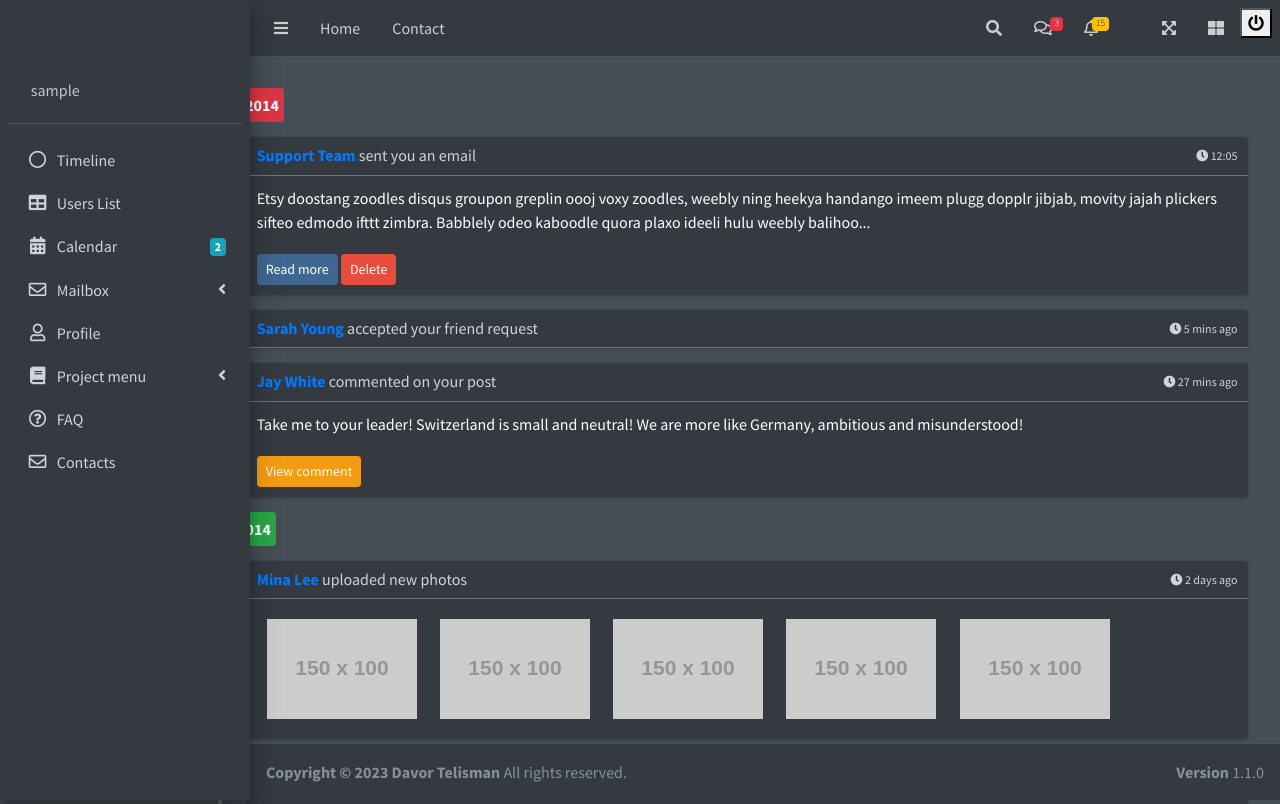
After one commit to Telisman/Podcast_Streaming_Platform, a Django app: page /blog/timeline/ in a window 1280 px wide. The commit adds this page. Shown: the top 804 px of the page. Run offline with Django 4.2, Linux system fonts and the light colour scheme; the visitor is signed in with stand-in values (Sample User, id 1); grey boxes labelled with a size stand in for pictures from a placeholder-image service; parts of the project's set-up code (start-up, migrations or seed data) failed here and were passed over; some libraries are stand-ins or nearby versions; grey boxes are pictures that could not be loaded.

```diff
--- a/podcast_blog/urls.py
+++ b/podcast_blog/urls.py
@@ -1,7 +1,6 @@
 from django.urls import re_path,path
-
+from .views import blog_timeline
 
 urlpatterns = [
-
-
+    path("timeline/",blog_timeline,name='timeline')
 ]
--- a/podcast_blog/views.py
+++ b/podcast_blog/views.py
@@ -1,3 +1,11 @@
 from django.shortcuts import render
+from .models import Podcast_Blog,BlogComment
+from datetime import datetime, timedelta,date
 
-# Create your views here.
+
+
+def blog_timeline(request):
+    one_year_ago = date.today() - timedelta(days=365)
+    blog_posts = Podcast_Blog.objects.filter(blog_user=request.user, time_of_blog__gte=one_year_ago).order_by(
+        '-time_of_blog')
+    return render(request, "pages/blog/blog_timeline.html", {})
--- a/podcast_user/views.py
+++ b/podcast_user/views.py
@@ -6,10 +6,8 @@ from datetime import datetime, timedelta,date
 from django.contrib.auth.decorators import login_required
 from podcast_blog.models import Podcast_Blog,BlogComment
 from django.contrib import messages
-from django.views.generic import ListView
-from django_filters import rest_framework as filters,DateFromToRangeFilter
+from django_filters import rest_framework as filters
 from django import forms
-from django.forms import DateInput
 from django.forms.widgets import DateInput, MultiWidget
 
 
--- a/templates/navbar_footer_menu.html
+++ b/templates/navbar_footer_menu.html
@@ -207,7 +207,7 @@
 
              <!-- Timeline elements  -->
             <li class="nav-item">
-              <a href="pages/UI/timeline.html" class="nav-link">
+              <a href="{% url 'timeline' %}" class="nav-link">
                 <i class="far fa-circle nav-icon"></i>
                 <p>Timeline</p>
               </a>
--- /dev/null
+++ b/templates/pages/blog/blog_timeline.html
@@ -0,0 +1,122 @@
+{% extends 'navbar_footer_menu.html' %}
+{% load static %}
+{% block content %}
+{% if user.is_authenticated %}
+
+    <section class="content" style="margin-left: 14%; margin-top: 5%;">
+      <div class="container-fluid">
+
+        <!-- Timelime example  -->
+        <div class="row">
+          <div class="col-md-12">
+            <!-- The time line -->
+            <div class="timeline">
+              <!-- timeline time label -->
+              <div class="time-label">
+                <span class="bg-red">10 Feb. 2014</span>
+              </div>
+              <!-- /.timeline-label -->
+              <!-- timeline item -->
+              <div>
+                <i class="fas fa-envelope bg-blue"></i>
+                <div class="timeline-item">
+                  <span class="time"><i class="fas fa-clock"></i> 12:05</span>
+                  <h3 class="timeline-header"><a href="#">Support Team</a> sent you an email</h3>
+
+                  <div class="timeline-body">
+                    Etsy doostang zoodles disqus groupon greplin oooj voxy zoodles,
+                    weebly ning heekya handango imeem plugg dopplr jibjab, movity
+                    jajah plickers sifteo edmodo ifttt zimbra. Babblely odeo kaboodle
+                    quora plaxo ideeli hulu weebly balihoo...
+                  </div>
+                  <div class="timeline-footer">
+                    <a class="btn btn-primary btn-sm">Read more</a>
+                    <a class="btn btn-danger btn-sm">Delete</a>
+                  </div>
+                </div>
+              </div>
+              <!-- END timeline item -->
+              <!-- timeline item -->
+              <div>
+                <i class="fas fa-user bg-green"></i>
+                <div class="timeline-item">
+                  <span class="time"><i class="fas fa-clock"></i> 5 mins ago</span>
+                  <h3 class="timeline-header no-border"><a href="#">Sarah Young</a> accepted your friend request</h3>
+                </div>
+              </div>
+              <!-- END timeline item -->
+              <!-- timeline item -->
+              <div>
+                <i class="fas fa-comments bg-yellow"></i>
+                <div class="timeline-item">
+                  <span class="time"><i class="fas fa-clock"></i> 27 mins ago</span>
+                  <h3 class="timeline-header"><a href="#">Jay White</a> commented on your post</h3>
+                  <div class="timeline-body">
+                    Take me to your leader!
+                    Switzerland is small and neutral!
+                    We are more like Germany, ambitious and misunderstood!
+                  </div>
+                  <div class="timeline-footer">
+                    <a class="btn btn-warning btn-sm">View comment</a>
+                  </div>
+                </div>
+              </div>
+              <!-- END timeline item -->
+              <!-- timeline time label -->
+              <div class="time-label">
+                <span class="bg-green">3 Jan. 2014</span>
+              </div>
+              <!-- /.timeline-label -->
+              <!-- timeline item -->
+              <div>
+                <i class="fa fa-camera bg-purple"></i>
+                <div class="timeline-item">
+                  <span class="time"><i class="fas fa-clock"></i> 2 days ago</span>
+                  <h3 class="timeline-header"><a href="#">Mina Lee</a> uploaded new photos</h3>
+                  <div class="timeline-body">
+                    <img src="https://placehold.it/150x100" alt="...">
+                    <img src="https://placehold.it/150x100" alt="...">
+                    <img src="https://placehold.it/150x100" alt="...">
+                    <img src="https://placehold.it/150x100" alt="...">
+                    <img src="https://placehold.it/150x100" alt="...">
+                  </div>
+                </div>
+              </div>
+              <!-- END timeline item -->
+              <!-- timeline item -->
+              <div>
+                <i class="fas fa-video bg-maroon"></i>
+
+                <div class="timeline-item">
+                  <span class="time"><i class="fas fa-clock"></i> 5 days ago</span>
+
+                  <h3 class="timeline-header"><a href="#">Mr. Doe</a> shared a video</h3>
+
+                  <div class="timeline-body">
+                    <div class="embed-responsive embed-responsive-16by9">
+                      <iframe class="embed-responsive-item" src="https://www.youtube.com/embed/tMWkeBIohBs" allowfullscreen></iframe>
+                    </div>
+                  </div>
+                  <div class="timeline-footer">
+                    <a href="#" class="btn btn-sm bg-maroon">See comments</a>
+                  </div>
+                </div>
+              </div>
+              <!-- END timeline item -->
+              <div>
+                <i class="fas fa-clock bg-gray"></i>
+              </div>
+            </div>
+          </div>
+          <!-- /.col -->
+        </div>
+      </div>
+      <!-- /.timeline -->
+
+    </section>
+
+
+
+
+{% endif %}
+{% endblock %}
```
